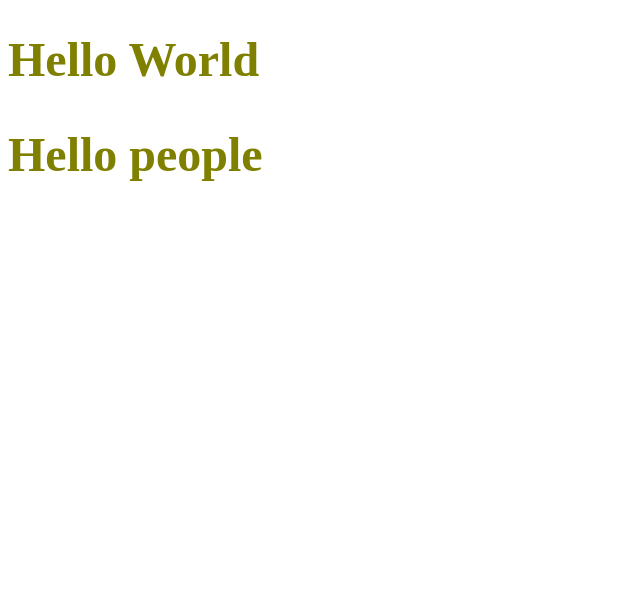
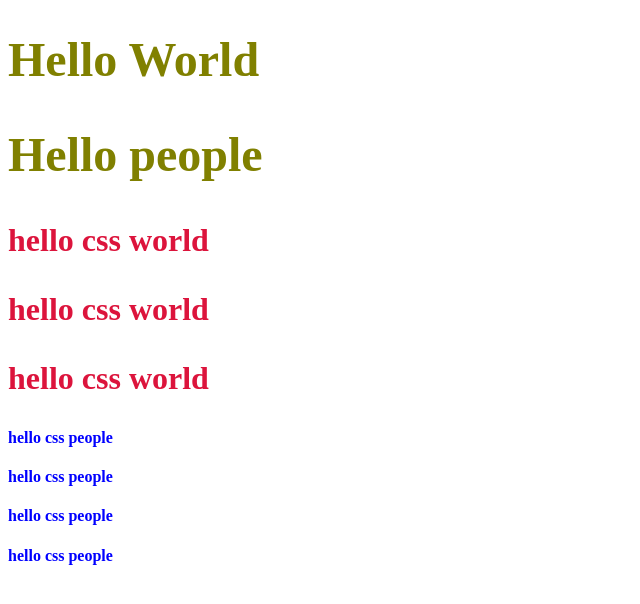
Before and after one commit to AdityaLalwani-CodeHub/CSS, a plain HTML site: page index.html in a window 1280 px wide. Shown: the whole page, without its empty margins (0-640 px from the left). Drawn offline with Linux system fonts and the light colour scheme.

Commit message:
internal css in head

```diff
--- a/index.html
+++ b/index.html
@@ -5,10 +5,31 @@
 		<meta http-equiv="X-UA-Compatible" content="IE=edge" />
 		<meta name="viewport" content="width=device-width, initial-scale=1.0" />
 		<title>CSS Practice</title>
+
+		<!-- internal css to be inside head tag -->
+		<style>
+			h3 {
+				color: crimson;
+				font-size: 2rem;
+			}
+			h4 {
+				color: blue;
+				font-size: 1rem;
+			}
+		</style>
 	</head>
 	<body>
 		<!-- inline css -->
 		<h1 style="color: olive; font-size: 3rem">Hello World</h1>
 		<h2 style="color: olive; font-size: 3rem">Hello people</h2>
+
+		<!-- internal css -->
+		<h3>hello css world</h3>
+		<h3>hello css world</h3>
+		<h3>hello css world</h3>
+		<h4>hello css people</h4>
+		<h4>hello css people</h4>
+		<h4>hello css people</h4>
+		<h4>hello css people</h4>
 	</body>
 </html>
```
